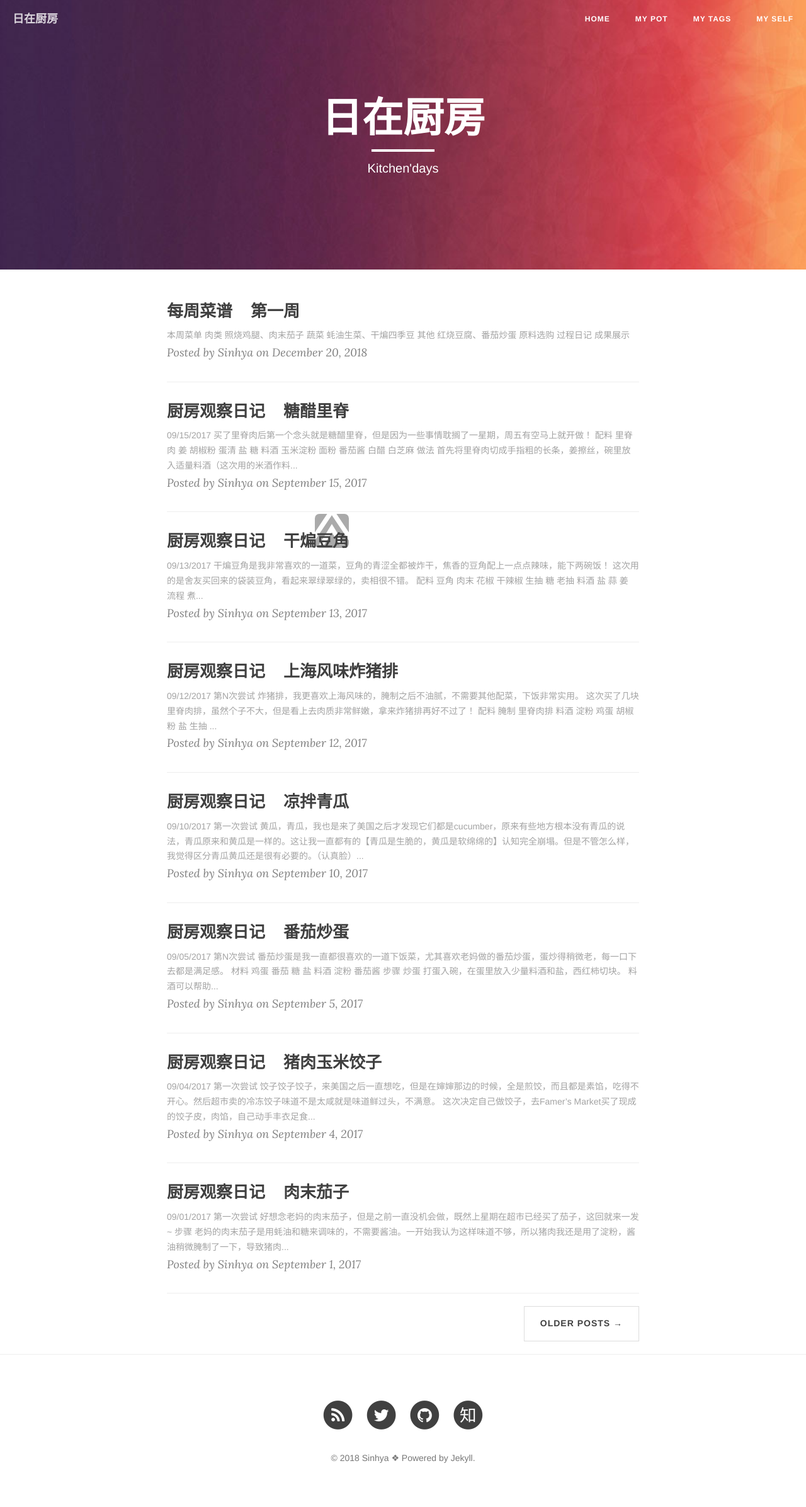
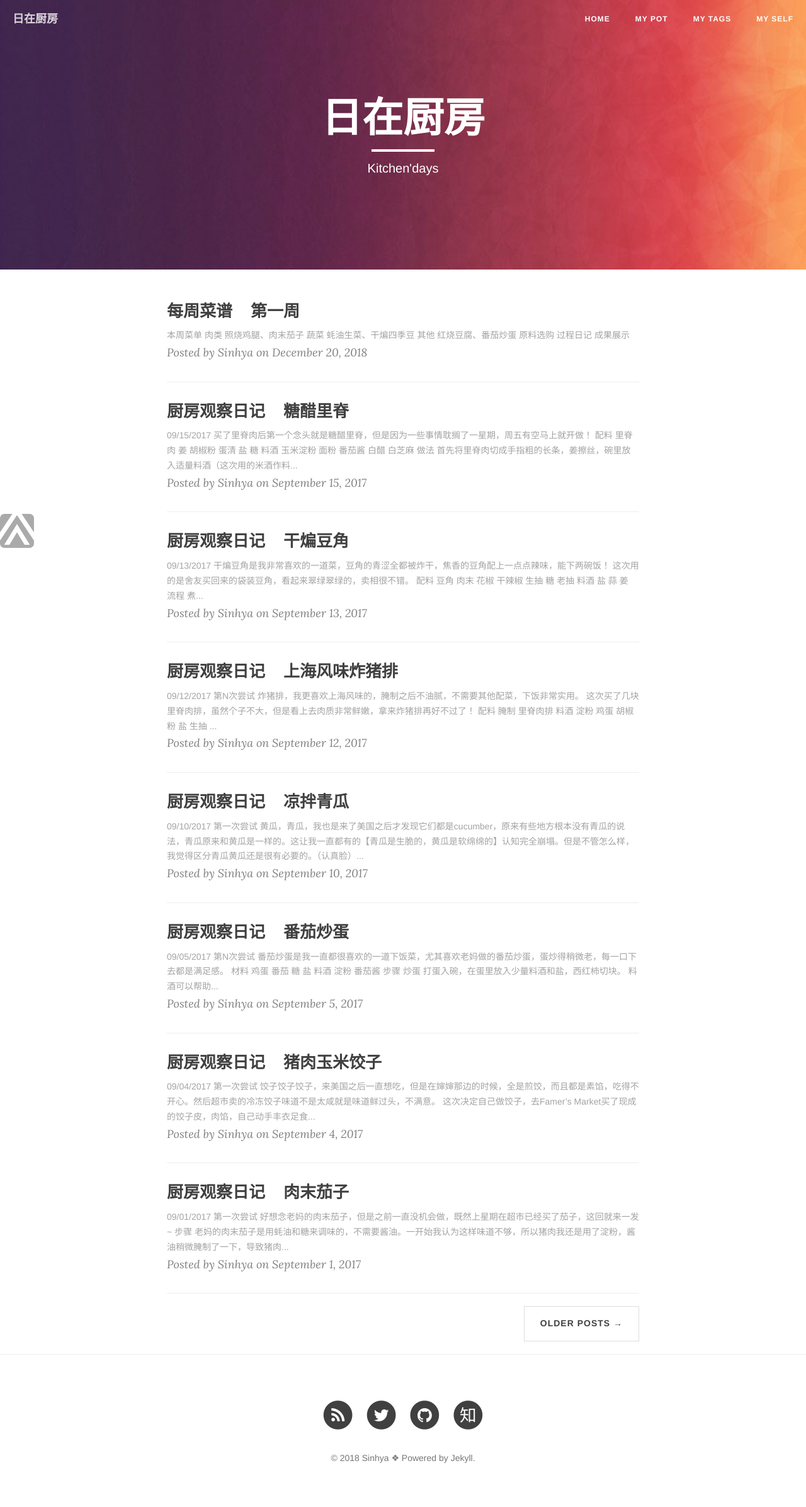
Before and after one commit to junyahuang/junyahuang.github.io, a Jekyll site: the page built from index.html, in a window 1280 px wide. Shown: the whole page at 63% size. Built offline with Jekyll 4.4.1, drawn with Linux system fonts in a browser that asks for light colours; nearby versions of some CDN libraries; the list of posts is cut into pages by our own code.

Commit message:
fix back top

```diff
--- a/css/backtop.css
+++ b/css/backtop.css
@@ -2,7 +2,7 @@
 #back-top {
   position: fixed;
   bottom: 30px;
-  margin-left: 500px;
+  margin-right: 300px;
 }
 #back-top a {
   width: 54px;
```
